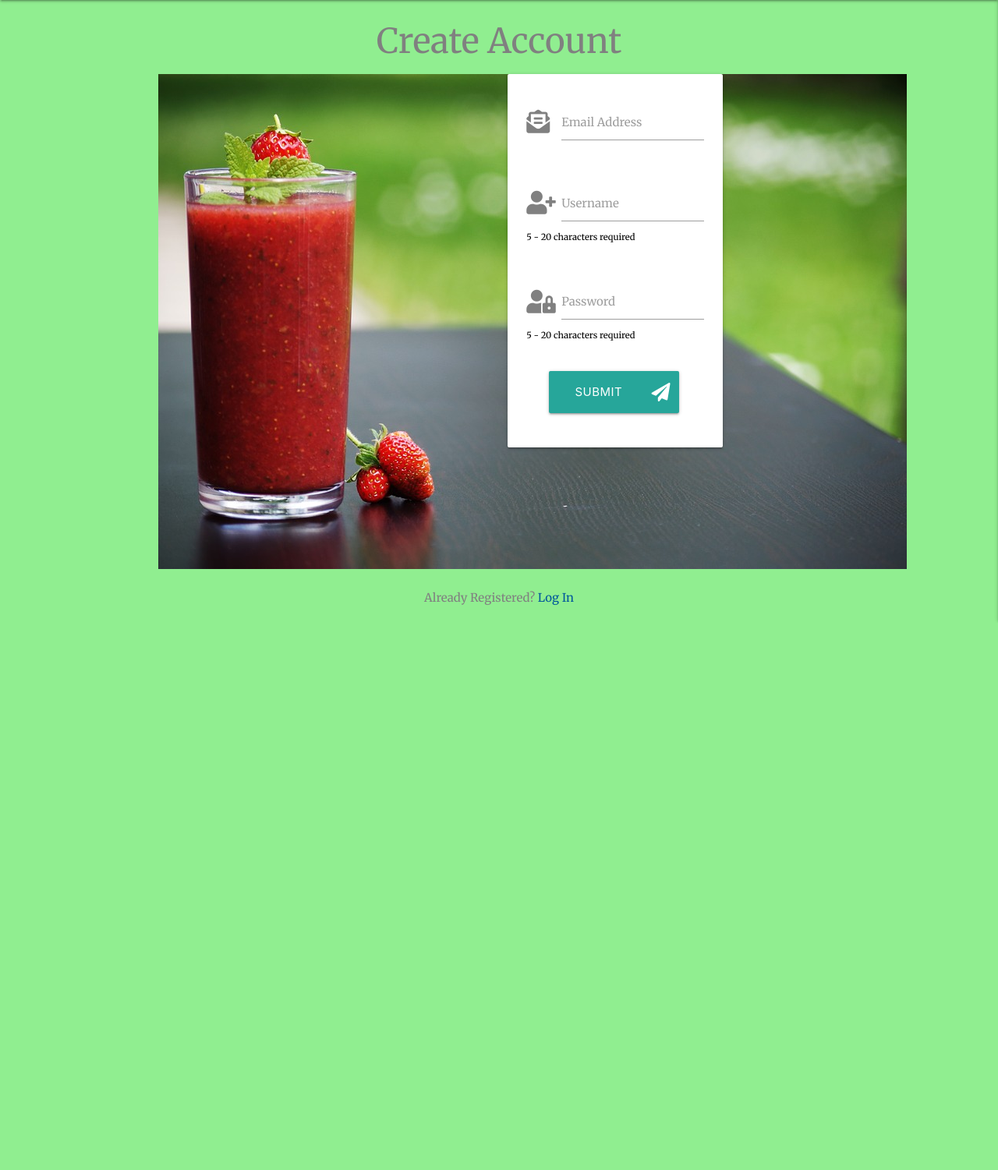
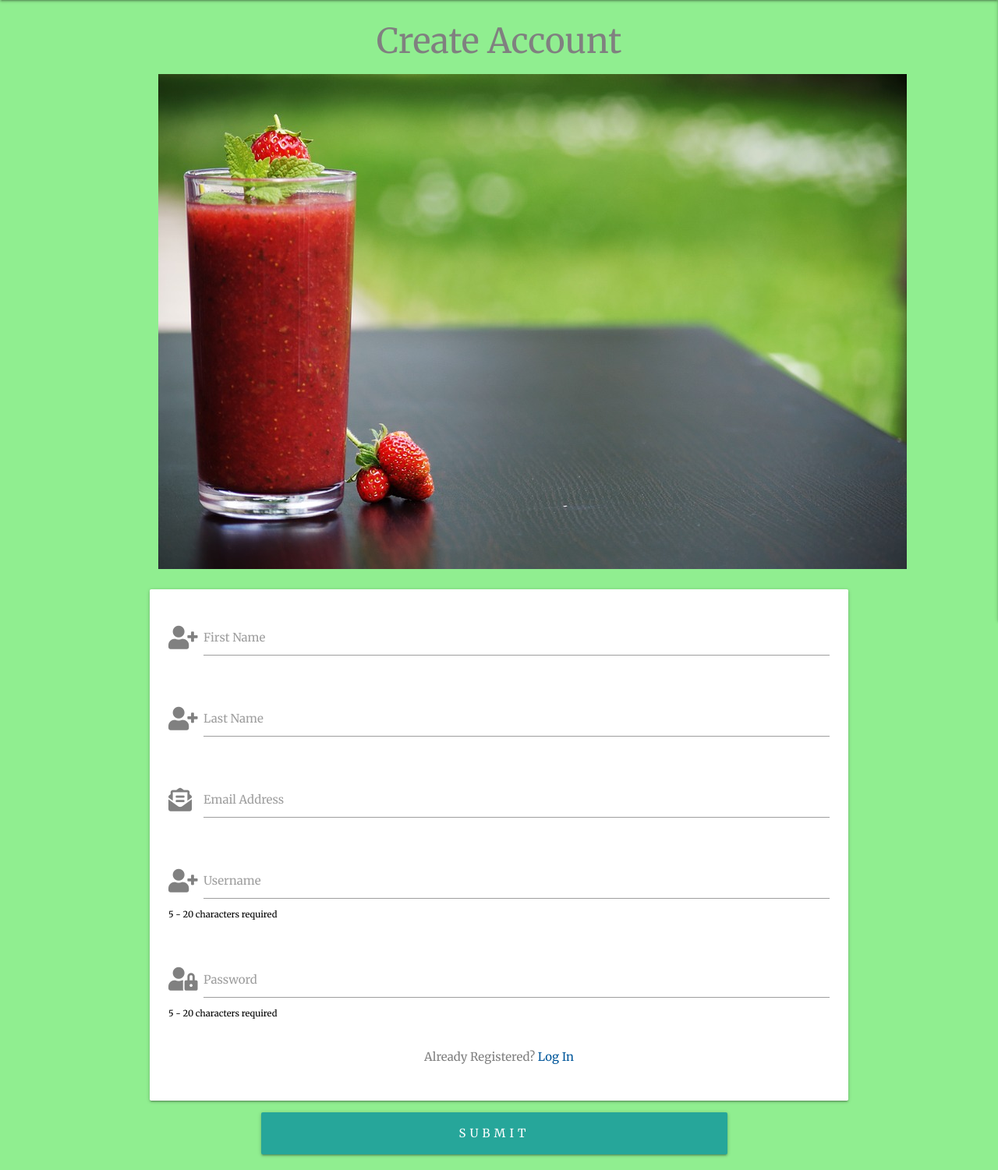
Before and after one commit to colinflahive/CI-MS3-Smooth-ez, a Flask app: page /register in a window 1280 px wide. Shown: the part 64-1565 px from the top of the page at 78% size. Before the commit the page ends 862 px from the top, so only its background shows below. Run offline with Flask 2, Linux system fonts and the light colour scheme; some libraries are stand-ins or nearby versions; some web fonts are replaced.

Commit message:
update to Registration Form and styled

```diff
--- a/app.py
+++ b/app.py
@@ -116,6 +116,7 @@ def get_categories():
     categories = list(mongo.db.categories.find().sort("category_name", 1))
     return render_template("categories.html", categories=categories)
 
+
 if __name__ == "__main__":
     app.run(host=os.environ.get("IP"),
             port=int(os.environ.get("PORT")),
--- a/static/css/style.css
+++ b/static/css/style.css
@@ -10,6 +10,8 @@ body{
     background-color: lightgreen;
     color: grey;
 }
+
+/*-------------------------Home Page------------------*/
 
 .flashes h4 {
     line-height: 2;
@@ -89,66 +91,18 @@ hr{
 
 }
 
-.social-icons i {
-  margin: 0px 10px;
-  width: 40px;
-  height: 40px;
-  background: #494848;
-  font-size: 20px;
-  padding: 10px 12px;
-  border-radius: 50%;
-}
-
-i.fa-facebook {
-  background: #5252b8;
-}
-
-i.fa-twitter {
-  background: #00acee;
-}
-
-i.fa-instagram {
-  background: #ebc803;
-}
-
-i.fa-google-plus {
-  background: #f56228;
-}
-
-i.fa-facebook:hover {
-  color: #5252b8;
-  background: #fafafa;
-  border: 1px solid #5252b8;
-}
-
-i.fa-twitter:hover {
-  color: #00acee;
-  background: #fafafa;
-  border: 1px solid #00acee;
-}
-
-i.fa-instagram:hover {
-  color: #ebc803;
-  background: #fafafa;
-  border: 1px solid #ebc803;
-}
-
-i.fa-google-plus:hover {
-  color: #f56228;
-  background: #fafafa;
-  border: 1px solid #f56228;
-}
-
-
 /*-------------------------Registration Page------------------*/
 
 
 .row .col.s8 {
+    letter-spacing: 5px;
     width: 66.6666666667%;
     margin-left: 16%;
     left: auto;
     right: auto;
 }
+
+
 
 /*-------------------------Log In Page------------------------*/
 .card-form {
--- a/templates/register.html
+++ b/templates/register.html
@@ -3,16 +3,35 @@
 
 <h3 class="center-align">Create Account</h3>
 
+<!--Image On Registration-->
 <div class="row">
-
     <div class="col s6 m4">
-    <div class="vertical-line">
         <img src="static/assets/images/reg-page.jpg" class="reg-page-img" alt="Registration Smoothie Image" />
     </div>
+</div>
 
+
+<!--Registration Form-->
+
+<form class="col s6 m4" method="POST" action="{{ url_for('register') }}">
+    <div class="card-panel">
+        <!-- First Name -->
+        <div class="row">
+            <div class="input-field col s12">
+                <i class="fas fa-user-plus prefix"></i>
+                <input id="firstname" name="firstname" type="text" class="validate" required>
+                <label for="firstname">First Name</label>
             </div>
-    <form class="col s6 m4 offset-m2" method="POST" action="{{ url_for('register') }}">
-        <div class="card-panel">
+        </div>
+        <!-- Last Name -->
+        <div class="row">
+            <div class="input-field col s12">
+                <i class="fas fa-user-plus prefix"></i>
+                <input id="lastname" name="lastname" type="text" class="validate" required>
+                <label for="lastname">Last Name</label>
+            </div>
+        </div>
+
         <!-- Email -->
         <div class="row">
             <div class="input-field col s12">
@@ -41,17 +60,6 @@
                 <small class="black-text mt-2">5 - 20 characters required</small>
             </div>
         </div>
-            <!-- Register Button -->
-            <div class="row">
-                <button class="col s8 btn-large waves-effect waves-light" type="submit">
-                    Submit<i class="fas fa-paper-plane right"></i>
-                </button>
-            </div>
-        </div>
-    </form>
-
-
-</div>
 
         <div class="row">
             <div class="col s12">
@@ -62,4 +70,12 @@
             </div>
         </div>
 
+
+    </div>
+</form>
+<!-- Register Button -->
+<div class="row">
+    <button class="col s8 btn-large waves-effect waves-light" type="submit">
+        <strong>Submit</strong></button>
+</div>
 {% endblock %}
```
Also changed, not shown: templates/smoothie.html (+19 -0 lines). Lines whose indentation alone changed are shown as unchanged.
